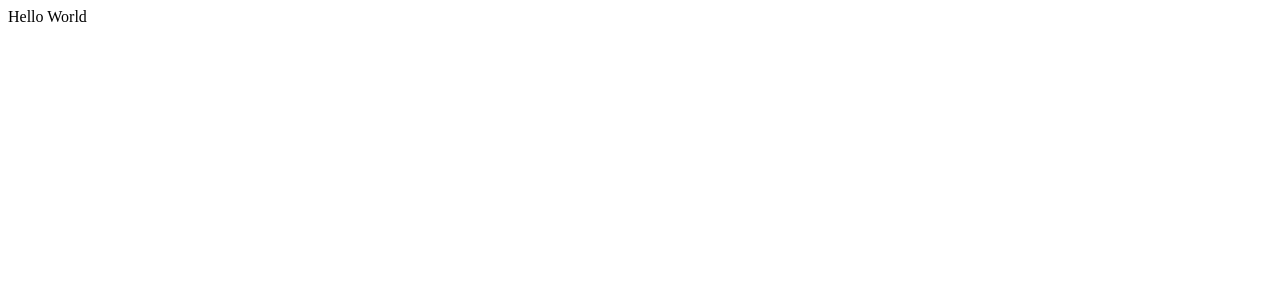
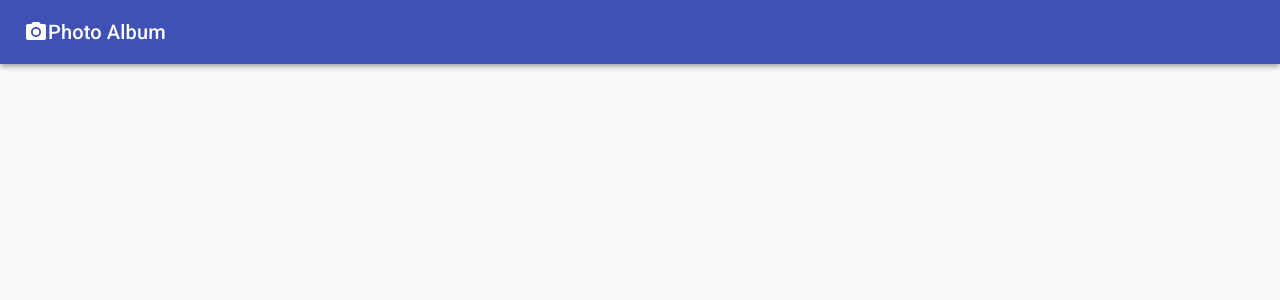
Before and after one commit to jolouie7/mui-demo-jsmastery, a React (Create React App) app: page / in a window 1280 px wide. Shown: the top 300 px of the page. Built offline with nearby package versions, Linux system fonts and the light colour scheme.

Commit message:
Add appbar

```diff
--- a/src/App.js
+++ b/src/App.js
@@ -1,10 +1,19 @@
-
+import { Typography, AppBar, Card, CardActions, CardContent, CardMedia, CssBaseline, Grid, Toolbar, Container } from "@material-ui/core"
+import {PhotoCamera} from "@material-ui/icons";
 
 function App() {
   return (
-    <div>
-      Hello World
-    </div>
+    <>
+      <CssBaseline />
+      <AppBar position="relative">
+        <Toolbar>
+          <PhotoCamera />
+          <Typography variant="h6">
+            Photo Album
+          </Typography>
+        </Toolbar>
+      </AppBar>
+    </>
   );
 }
 
```
